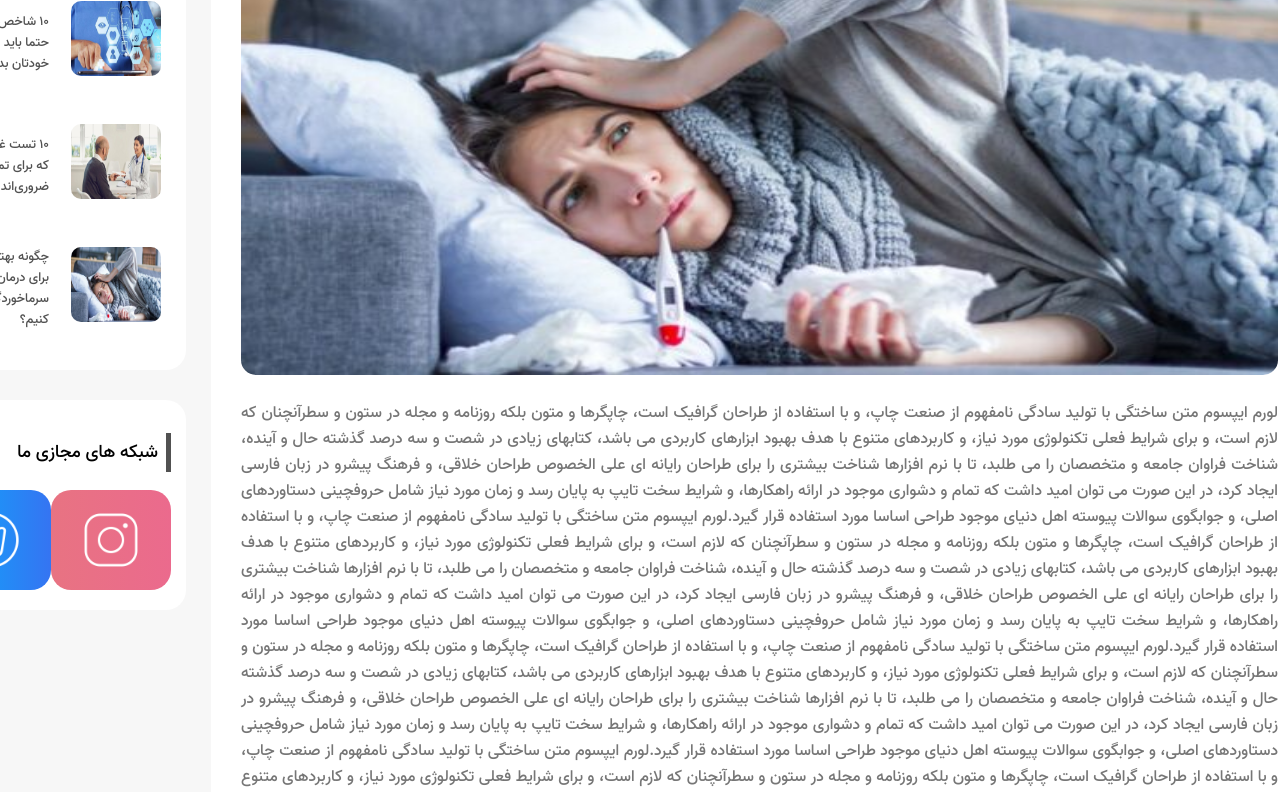
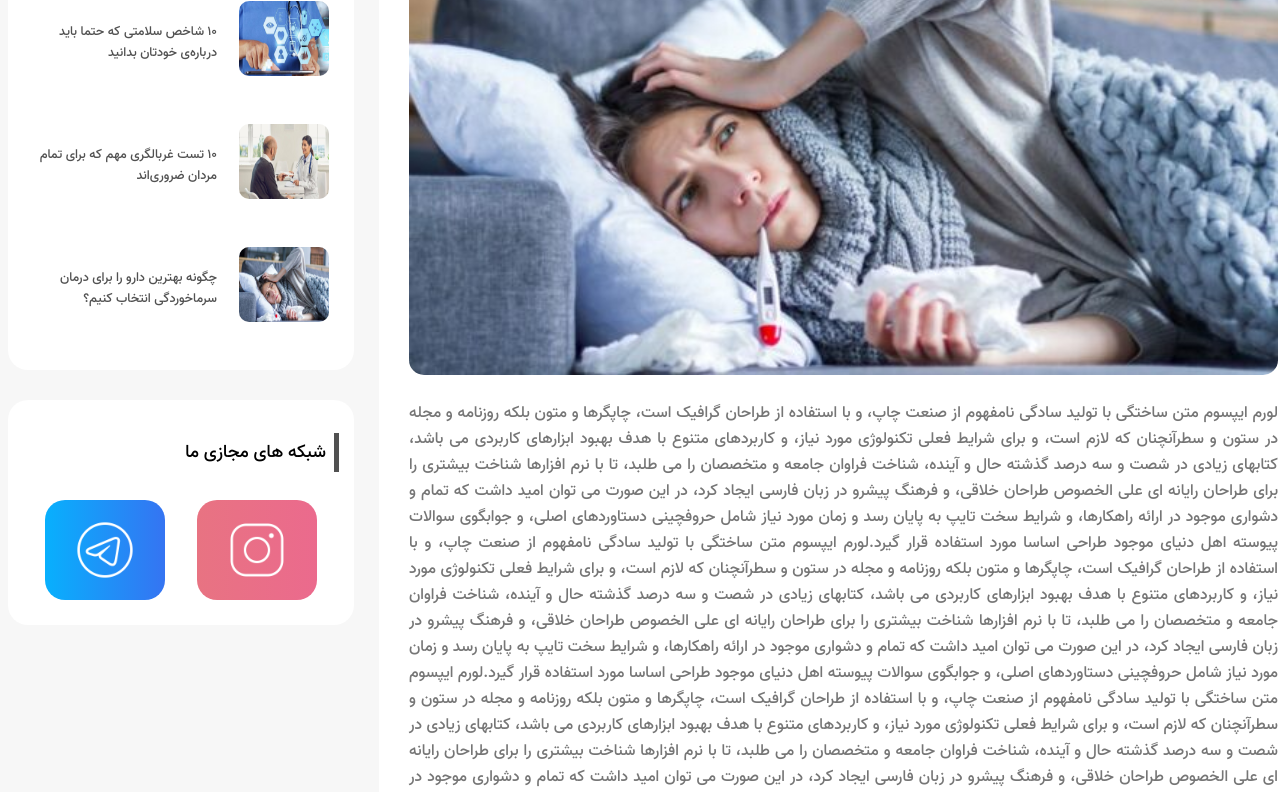
Before and after one commit to AmirhosseinAmini1383/Doctor, a React (Create React App) app: page /Cold in a window 1280 px wide. Shown: the part 402-1194 px from the top of the page. Built offline with nearby package versions, Linux system fonts and the light colour scheme.

Commit message:
#6 edit project

```diff
--- a/src/MedicalAdvicePage/Cold.jsx
+++ b/src/MedicalAdvicePage/Cold.jsx
@@ -103,7 +103,7 @@ const Cold = () => {
                 <textarea
                   className="point-of-view-textarea"
                   rows="10"
-                  cols="120"
+                  cols="100"
                 ></textarea>
               </div>
               <div className="point-of-view-flex">
--- a/src/MedicalAdvicePage/ColdExercise.jsx
+++ b/src/MedicalAdvicePage/ColdExercise.jsx
@@ -101,7 +101,7 @@ const ColdExercise = () => {
                 <textarea
                   className="point-of-view-textarea"
                   rows="10"
-                  cols="120"
+                  cols="100"
                 ></textarea>
               </div>
               <div className="point-of-view-flex">
--- a/src/MedicalAdvicePage/DoctorTest.jsx
+++ b/src/MedicalAdvicePage/DoctorTest.jsx
@@ -104,7 +104,7 @@ const DoctorTest = () => {
                 <textarea
                   className="point-of-view-textarea"
                   rows="10"
-                  cols="120"
+                  cols="100"
                 ></textarea>
               </div>
               <div className="point-of-view-flex">
--- a/src/MedicalAdvicePage/HealthStats.jsx
+++ b/src/MedicalAdvicePage/HealthStats.jsx
@@ -104,7 +104,7 @@ const HealthStats = () => {
                 <textarea
                   className="point-of-view-textarea"
                   rows="10"
-                  cols="120"
+                  cols="100"
                 ></textarea>
               </div>
               <div className="point-of-view-flex">
--- a/src/MedicalAdvicePage/MedicalAdvicePage.css
+++ b/src/MedicalAdvicePage/MedicalAdvicePage.css
@@ -26,8 +26,8 @@
   border-radius: 10px;
   background: var(--white);
   margin-left: 15px;
-  width: 90%;
   margin-bottom: 70px;
+  width: 900px;
 }
 .title {
   padding-bottom: 30px;
@@ -117,6 +117,7 @@ textarea {
 .side-div {
   height: 100%;
   margin-right: 10px;
+  width: 400px;
 }
 .news-border {
   color: var(--black);
@@ -176,8 +177,10 @@ textarea {
   margin-bottom: 5px;
 }
 .instagram {
+  margin: 10px;
   background-image: linear-gradient(to left, #eb6a8d, #e87382);
 }
 .telegram {
+  margin: 10px;
   background-image: linear-gradient(to left, #3574f2, #08b0fd);
 }
```
